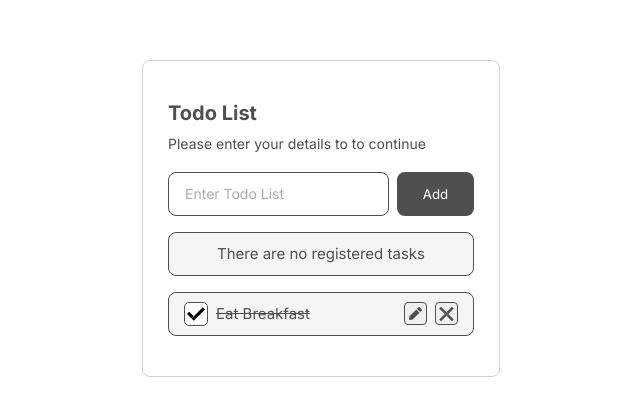
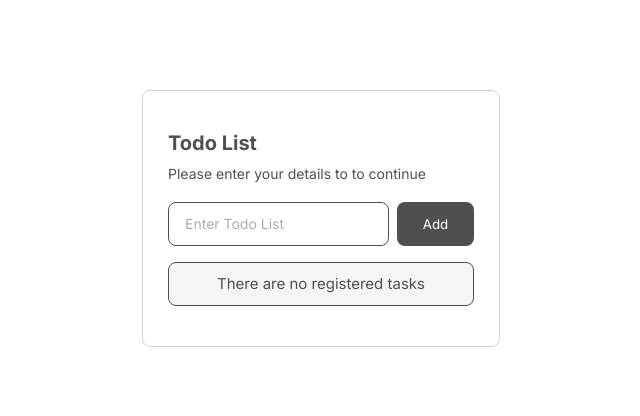
Before and after one commit to bononani-one/react-todo, a React (Vite) app: page / in a window 1280 px wide. Shown: the part 182-598 px from the top of the page, without its empty margins (319-959 px from the left). Built offline with nearby package versions, Linux system fonts and the light colour scheme.

Commit message:
TodoList.tsx 업데이트

```diff
--- a/src/components/TodoList.tsx
+++ b/src/components/TodoList.tsx
@@ -1,13 +1,13 @@
 import TodoListItemEmpty from "@/components/TodoListItemEmpty";
 import TodoListItem from "@/components/TodoListItem";
 
-export default function TodoList(){
+export default function TodoList({todos}:{todos:Todo[]}){
     return(
         <ul className="todo__list">
             {/* 할 일 목록이 없을 때 */}
-            <TodoListItemEmpty />
-            {/* 할 일 목록이 있을 때 */}
-            <TodoListItem />
+            {todos.length === 0 && <TodoListItemEmpty />}
+            {todos.length > 0 &&
+               todo.map((todo)=> <TodoListItem key={todo.id} todo={todo} />)}
         </ul>
     );
 }
```
